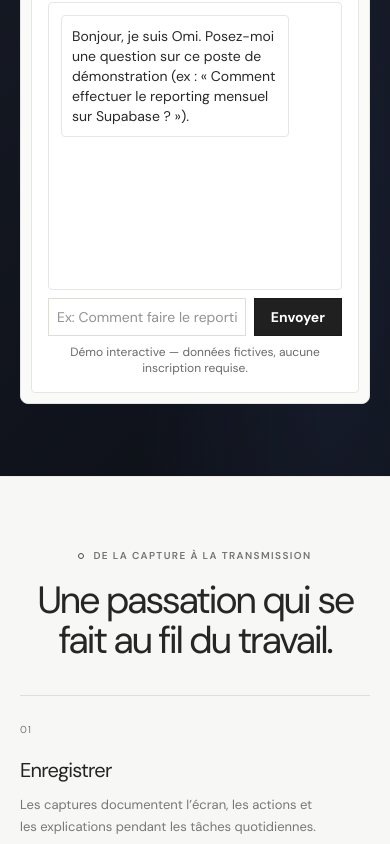
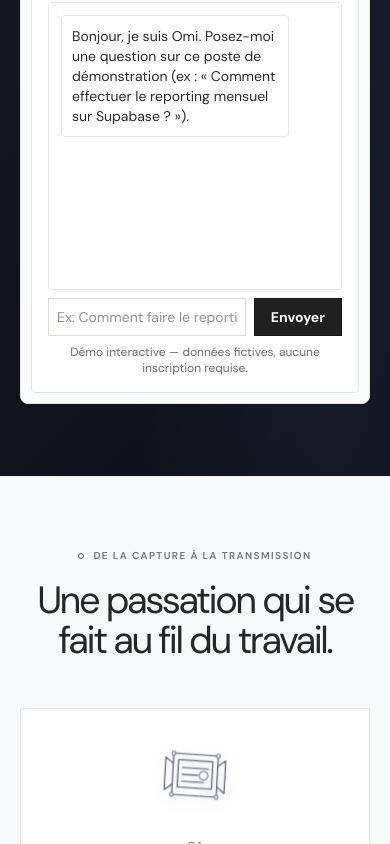
Before and after one commit to Smo-5161/obi-ai, a Next.js app: page / in a window 390 px wide. Shown: the part 3703-4547 px from the top of the page. Built offline with nearby package versions, Linux system fonts and the light colour scheme; no server answers.

Commit message:
Style process cards and enrich spatial close

```diff
--- a/src/app/(marketing)/landing.css
+++ b/src/app/(marketing)/landing.css
@@ -504,3 +504,138 @@
   .landing-wireframe__shape { animation: none; }
   .marketing-shell .landing-page .landing-pillars .landing-pillar-card { transition: none; }
 }
+
+
+/* Cool neutral whites keep the bright bands soft without reading beige. */
+.marketing-shell .landing-page {
+  background: #f8f9fb;
+}
+.marketing-shell .landing-page .landing-overview,
+.marketing-shell .landing-page .landing-journal {
+  background: #f8f9fb;
+}
+.marketing-shell .landing-page .landing-demo__frame {
+  background: #fbfcfd;
+}
+
+/* The handoff process uses three centered cards with topic-specific wireframes. */
+.marketing-shell .landing-page .landing-process {
+  padding: clamp(82px, 10vw, 126px) max(32px, calc((100vw - 1160px) / 2));
+  background: #f8f9fb;
+}
+.marketing-shell .landing-page .landing-process__inner {
+  max-width: 1160px;
+  margin-inline: auto;
+}
+.marketing-shell .landing-page .landing-process__inner > .landing-eyebrow {
+  justify-content: center;
+  text-align: center;
+}
+.marketing-shell .landing-page .landing-process h2 {
+  max-width: 800px;
+  margin: 18px auto 48px;
+  text-align: center;
+}
+.marketing-shell .landing-page .landing-process__steps {
+  display: grid;
+  grid-template-columns: repeat(3, minmax(0, 1fr));
+  gap: 16px;
+  border: 0;
+}
+.marketing-shell .landing-page .landing-process__steps .landing-process-card,
+.marketing-shell .landing-page .landing-process__steps .landing-process-card + .landing-process-card {
+  display: flex;
+  min-height: 360px;
+  flex-direction: column;
+  align-items: center;
+  padding: 28px 24px 30px;
+  border: 1px solid #e4e7ed;
+  background: #fff;
+  text-align: center;
+  transition: transform .25s ease, border-color .25s ease, box-shadow .25s ease;
+}
+.marketing-shell .landing-page .landing-process__steps .landing-process-card:hover {
+  transform: translateY(-4px);
+  border-color: #c8ccda;
+  box-shadow: 0 18px 42px rgba(18, 23, 36, .08);
+}
+.landing-process-card__symbol {
+  display: grid;
+  width: 92px;
+  height: 92px;
+  flex: 0 0 92px;
+  place-items: center;
+  margin: 0 auto 11px;
+  perspective: 440px;
+  animation: landing-symbol-float 4.8s ease-in-out infinite;
+}
+.landing-process-card__symbol--organize { animation-delay: -1.5s; }
+.landing-process-card__symbol--transmit { animation-delay: -3s; }
+.landing-wireframe--organize .landing-wireframe__shape { animation-duration: 6.8s; animation-direction: reverse; }
+.landing-wireframe--transmit .landing-wireframe__shape { animation-duration: 7.5s; animation-delay: -1.8s; }
+.landing-process-card__number {
+  margin: 0 0 12px;
+  color: #858a98;
+  font-size: 10px;
+  letter-spacing: .12em;
+}
+.marketing-shell .landing-page .landing-process-card h3 {
+  margin: 0 auto;
+  color: #252525;
+  font-size: 20px;
+  font-weight: 400;
+  line-height: 1.24;
+  letter-spacing: -.045em;
+  text-align: center;
+}
+.marketing-shell .landing-page .landing-process-card > p:last-child {
+  max-width: 315px;
+  margin: 11px auto 0;
+  color: #747472;
+  font-size: 12px;
+  line-height: 1.7;
+  text-align: center;
+}
+
+/* Add the animated node mesh to the closing call to action. */
+.marketing-shell .landing-page .landing-cta {
+  position: relative;
+  isolation: isolate;
+  overflow: hidden;
+  background:
+    radial-gradient(ellipse at 15% 12%, rgba(80, 92, 166, .28), transparent 34%),
+    radial-gradient(ellipse at 88% 84%, rgba(48, 105, 175, .27), transparent 39%),
+    linear-gradient(135deg, #0a0d17 0%, #171927 52%, #0a111d 100%);
+}
+.marketing-shell .landing-page .landing-cta > :not(.synapse-canvas) {
+  position: relative;
+  z-index: 1;
+}
+.marketing-shell .landing-page .landing-cta .synapse-canvas {
+  position: absolute;
+  inset: 0;
+  z-index: 0;
+  opacity: .43;
+}
+
+.marketing-shell footer.marketing-footer {
+  background:
+    radial-gradient(ellipse at 12% 12%, rgba(95, 76, 174, .40), transparent 35%),
+    radial-gradient(ellipse at 88% 5%, rgba(46, 104, 196, .34), transparent 37%),
+    radial-gradient(ellipse at 58% 112%, rgba(42, 135, 166, .25), transparent 42%),
+    linear-gradient(145deg, #080b16 0%, #12182a 54%, #09111e 100%);
+}
+@media(max-width:850px) {
+  .marketing-shell .landing-page .landing-process__steps { grid-template-columns: repeat(2, minmax(0, 1fr)); }
+  .marketing-shell .landing-page .landing-process__steps .landing-process-card:last-child { grid-column: 1 / -1; }
+}
+@media(max-width:680px) {
+  .marketing-shell .landing-page .landing-process { padding: 72px 20px; }
+  .marketing-shell .landing-page .landing-process__steps { grid-template-columns: 1fr; }
+  .marketing-shell .landing-page .landing-process__steps .landing-process-card:last-child { grid-column: auto; }
+  .marketing-shell .landing-page .landing-process__steps .landing-process-card,
+  .marketing-shell .landing-page .landing-process__steps .landing-process-card + .landing-process-card { min-height: 0; padding: 24px 20px; }
+}
+@media(prefers-reduced-motion: reduce) {
+  .landing-process-card__symbol { animation: none; }
+}
--- a/src/app/(marketing)/page.tsx
+++ b/src/app/(marketing)/page.tsx
@@ -198,9 +198,53 @@ export default function LandingPage() {
             <p className="landing-eyebrow"><span /> DE LA CAPTURE À LA TRANSMISSION</p>
             <h2>Une passation qui se fait au fil du travail.</h2>
             <div className="landing-process__steps">
-              <article><span>01</span><h3>Enregistrer</h3><p>Les captures documentent l’écran, les actions et les explications pendant les tâches quotidiennes.</p></article>
-              <article><span>02</span><h3>Organiser</h3><p>Omi transforme les sessions en procédures et masque les données sensibles avant l’indexation.</p></article>
-              <article><span>03</span><h3>Transmettre</h3><p>Le successeur retrouve les méthodes, les outils et les raisons derrière les étapes du poste.</p></article>
+              <article className="landing-process-card">
+                <div className="landing-process-card__symbol" aria-hidden="true">
+                  <svg viewBox="0 0 96 96" className="landing-wireframe landing-wireframe--capture">
+                    <g className="landing-wireframe__shape">
+                      <path d="M22 24h52v48H22zM28 31h40v32H28z" />
+                      <path d="m22 36-9-7v38l9-7m52-24 9-7v38l-9-7M33 40h30m-30 8h18m-18 8h25" />
+                      <circle cx="58" cy="48" r="5" />
+                      <circle cx="22" cy="24" r="2.2" /><circle cx="74" cy="24" r="2.2" />
+                      <circle cx="22" cy="72" r="2.2" /><circle cx="74" cy="72" r="2.2" />
+                    </g>
+                  </svg>
+                </div>
+                <p className="landing-process-card__number">01</p>
+                <h3>Enregistrer</h3>
+                <p>Les captures documentent l’écran, les actions et les explications pendant les tâches quotidiennes.</p>
+              </article>
+              <article className="landing-process-card">
+                <div className="landing-process-card__symbol landing-process-card__symbol--organize" aria-hidden="true">
+                  <svg viewBox="0 0 96 96" className="landing-wireframe landing-wireframe--organize">
+                    <g className="landing-wireframe__shape">
+                      <path d="M29 15h29l12 12v54H29zM58 15v14h12M37 40h24M37 49h24M37 58h16M37 67h20" />
+                      <path d="m37 40 5 4 8-8m-13 22 5 4 8-8m-13 22 5 4 8-8" />
+                      <circle cx="29" cy="15" r="2.2" /><circle cx="58" cy="15" r="2.2" />
+                      <circle cx="70" cy="27" r="2.2" /><circle cx="70" cy="81" r="2.2" />
+                    </g>
+                  </svg>
+                </div>
+                <p className="landing-process-card__number">02</p>
+                <h3>Organiser</h3>
+                <p>Omi transforme les sessions en procédures et masque les données sensibles avant l’indexation.</p>
+              </article>
+              <article className="landing-process-card">
+                <div className="landing-process-card__symbol landing-process-card__symbol--transmit" aria-hidden="true">
+                  <svg viewBox="0 0 96 96" className="landing-wireframe landing-wireframe--transmit">
+                    <g className="landing-wireframe__shape">
+                      <circle cx="19" cy="48" r="7" />
+                      <circle cx="74" cy="25" r="7" />
+                      <circle cx="74" cy="71" r="7" />
+                      <path d="M26 45 43 38 65 28M26 51l17 7 22 10M42 38v20m9-24v28m9-32v36" />
+                      <path d="m60 24 9 2-4 8m-5 38 9-2-4-8M42 38l9 20 9-24" />
+                    </g>
+                  </svg>
+                </div>
+                <p className="landing-process-card__number">03</p>
+                <h3>Transmettre</h3>
+                <p>Le successeur retrouve les méthodes, les outils et les raisons derrière les étapes du poste.</p>
+              </article>
             </div>
           </div>
         </section>
@@ -243,6 +287,7 @@ export default function LandingPage() {
         </section>
 
         <section className="landing-cta">
+          <SynapseBackground />
           <p className="landing-eyebrow"><span /> OMI.AI</p>
           <h2>Ce que votre équipe sait mérite de rester.</h2>
           <p>Préservez les méthodes qui font avancer vos opérations et rendez-les accessibles à toute l’équipe.</p>
```
